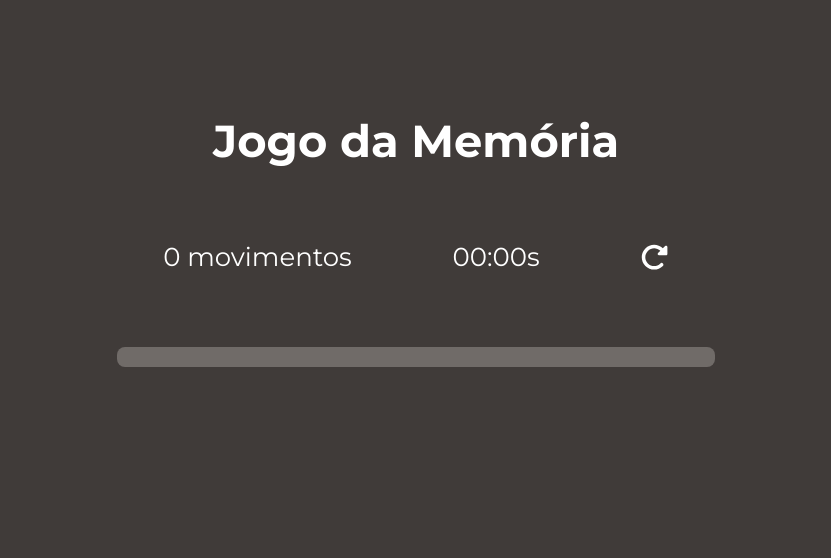
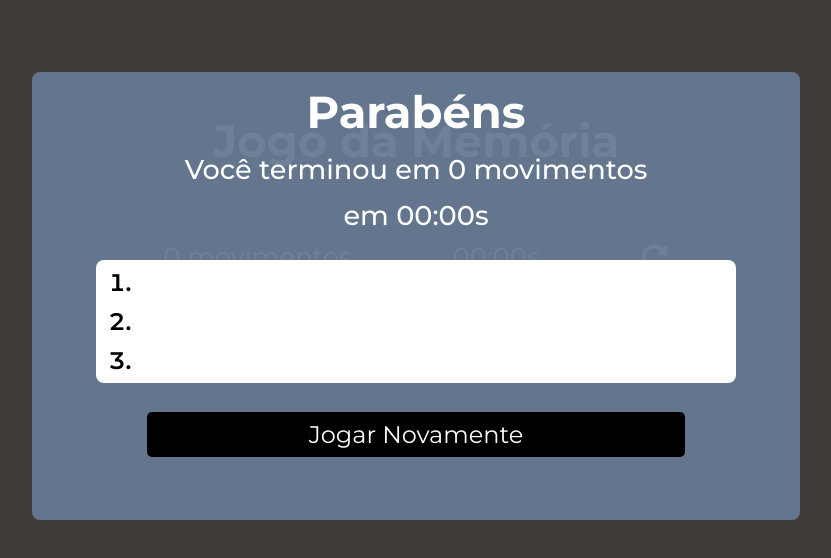
Before and after one commit to Joao123433/memory-game, a website: page index.html in a window 1280 px wide. Shown: the whole page, without its empty margins (224-1055 px from the left). Drawn offline with nearby package versions, Linux system fonts and the light colour scheme; no server answers.

Commit message:
ultimas estilizacoes

```diff
--- a/public/style/index.css
+++ b/public/style/index.css
@@ -110,7 +110,7 @@ div button svg {
 
 #win {
   background-color: #657a92f1;
-  display: var(--display);
+  display: flex;
   flex-direction: column;
   align-items: center;
   justify-content: space-evenly;
@@ -181,9 +181,9 @@ li {
   }
 
   .end-game {
-    bottom: 35%;
+    bottom: 32%;
     width: 90%;
-    height: 57%;
+    height: 59%;
   }
 }
 
```
